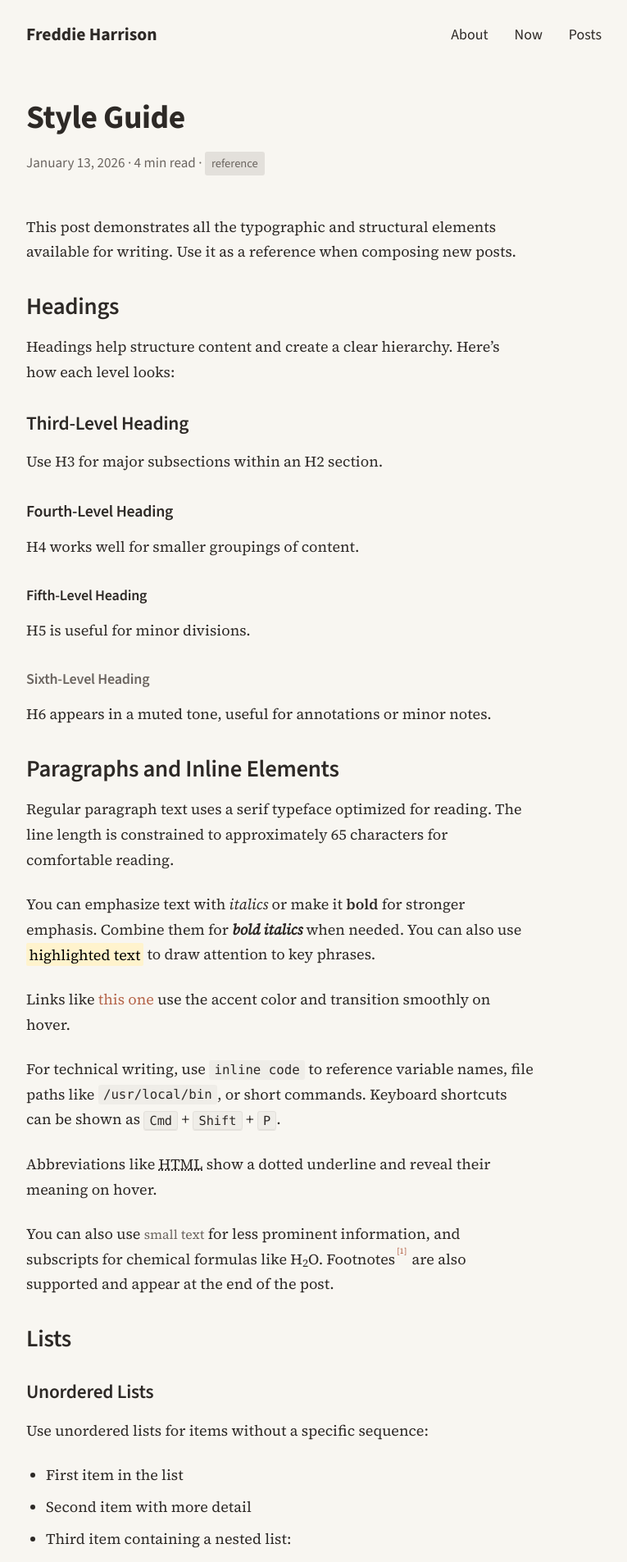
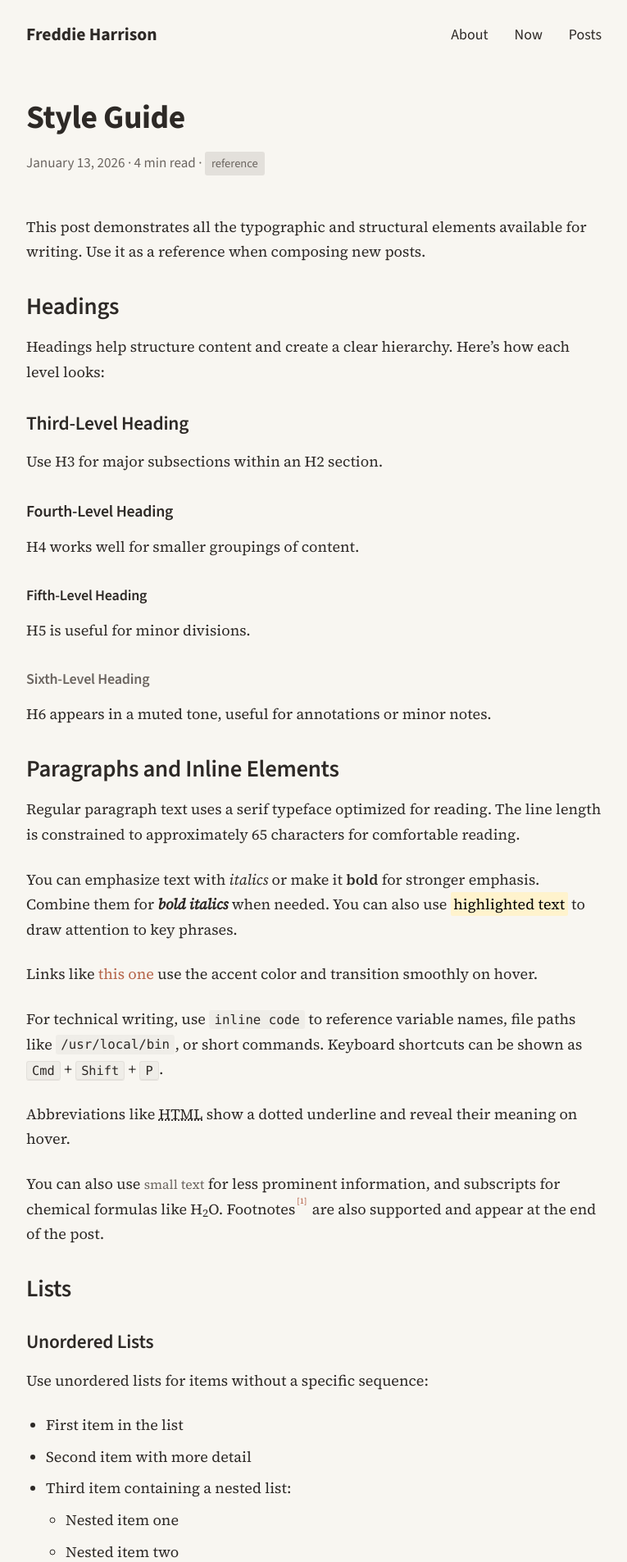
Before and after one commit to freddiewrites/freddiewrites.github.io, a Jekyll site: the page built from _posts/2026-01-13-style-guide.markdown, in a window 1280 px wide. Shown: the top 1905 px of the page at 82% size, without its empty margins (257-1022 px from the left). Built offline with Jekyll 4.4.1, drawn with Linux system fonts in a browser that asks for light colours.

Commit message:
Remove 65ch line-length constraint on post content
Let paragraphs fill the 750px container width. The generous
line-height (1.7) and serif typeface maintain good readability
at this width.

Co-Authored-By: Claude Opus 4.5 <noreply@anthropic.com>

```diff
--- a/_sass/_layout.scss
+++ b/_sass/_layout.scss
@@ -26,11 +26,6 @@ main {
   }
 }
 
-.post-content, .page {
-  p, ul, ol, blockquote {
-    max-width: 65ch; /* Optimal reading line length */
-  }
-}
 
 /* Home page layout */
 .home {
```
